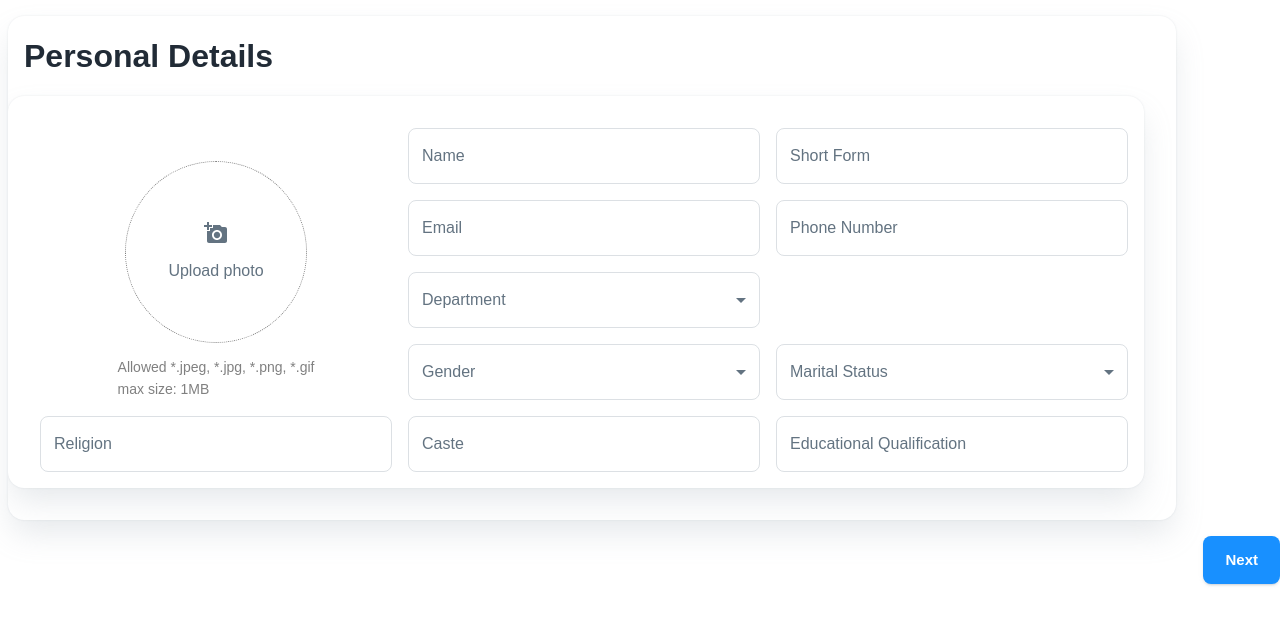
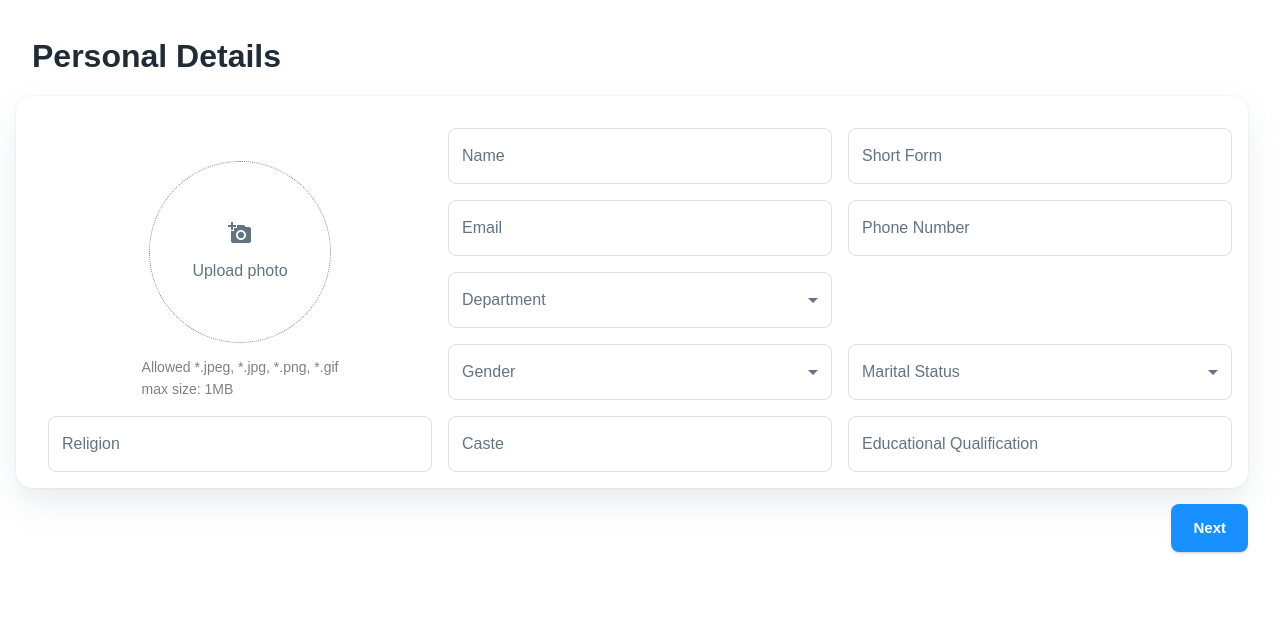
Before and after one commit to connectemea/students-profile, a React (Create React App) app: page /teacher/details/personal in a window 1280 px wide. Shown: the top 624 px of the page. Built offline with nearby package versions, Linux system fonts and the light colour scheme.

Commit message:
AddDetails page view padding fixed

```diff
--- a/src/components/pages/Teachers/Add/AddDetails.js
+++ b/src/components/pages/Teachers/Add/AddDetails.js
@@ -4,7 +4,6 @@ import { useState } from "react";
 import {
   Stack,
   Button,
-  Container,
   Typography,
   Grid,
   Card,
@@ -18,15 +17,9 @@ import { alpha, styled } from "@mui/material/styles";
 
 // page wrapper for dynamic meta tags
 import Page from "../../../utils/Page";
-// import DataTable from "../../../utils/DataTable";
-// import { grid } from "@mui/system";
+
 import IconButton from "@mui/material/IconButton";
 import AddAPhotoIcon from "@mui/icons-material/AddAPhoto";
-
-//Date Picker
-import AdapterDateFns from "@mui/lab/AdapterDateFns";
-import LocalizationProvider from "@mui/lab/LocalizationProvider";
-import DatePicker from "@mui/lab/DatePicker";
 
 //Custom component
 import TextInput from "../../../utils/Inputs/TextInput";
@@ -43,6 +36,10 @@ const AddImage = styled(IconButton)(({ theme }) => ({
 const ProfileCard = styled(Card)(({ theme }) => ({
   paddingRight: `${theme.spacing(4)} !important`,
   paddingBottom: `${theme.spacing(4)} !important`,
+}));
+
+const RootStyle = styled("div")(({ theme }) => ({
+  padding: theme.spacing(4),
 }));
 
 // menu items
@@ -64,13 +61,7 @@ export default function AddDetails() {
   const [educationalQualification, setEducationalQualification] = useState();
   return (
     <Page title="TeacherDetails">
-      <Container sx={{ m: 0, p: "0 important" }}>
-        <Grid
-          component={ProfileCard}
-          sx={{ mt: 2, p: 2 }}
-          container
-          spacing={2}
-        >
+      <RootStyle>
         <Typography variant={"h3"}>Personal Details</Typography>
         <Grid component={Card} sx={{ mt: 2, p: 2 }} container spacing={2}>
           <Grid
@@ -197,8 +188,6 @@ export default function AddDetails() {
             />
           </Grid>
         </Grid>
-        </Grid>
-      </Container>
         <Box sx={{ display: "flex", justifyContent: "flex-end" }}>
           <Button
             sx={{ mt: 2 }}
@@ -210,6 +199,7 @@ export default function AddDetails() {
             Next
           </Button>
         </Box>
+      </RootStyle>
     </Page>
   );
 }
```
Lines whose indentation alone changed are shown as unchanged.
